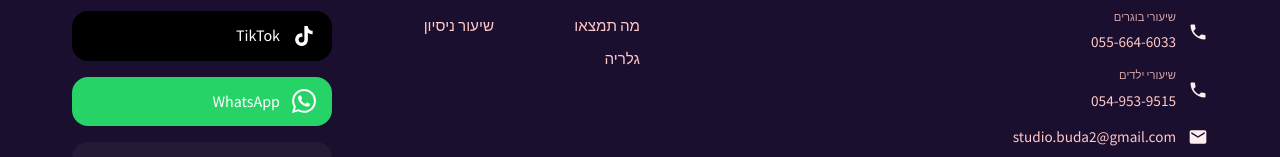
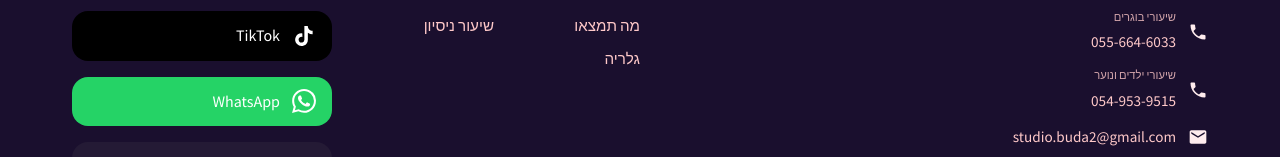
Before and after one commit to Maor-Ar/YaaraArtStudioClassesSite, an Angular app in the folder yaara-art-studio/: page /payments in a window 1280 px wide. Shown: the part 1261-1418 px from the top of the page. Built offline with nearby package versions, Linux system fonts and the light colour scheme.

Commit message:
Update footer and form components to reflect the change from "שיעורי ילדים" to "שיעורי ילדים ונוער" for improved clarity in class offerings

```diff
--- a/yaara-art-studio/src/app/components/footer/footer.component.html
+++ b/yaara-art-studio/src/app/components/footer/footer.component.html
@@ -22,7 +22,7 @@
               <path d="M6.62 10.79c1.44 2.83 3.76 5.14 6.59 6.59l2.2-2.2c.27-.27.67-.36 1.02-.24 1.12.37 2.33.57 3.57.57.55 0 1 .45 1 1V20c0 .55-.45 1-1 1-9.39 0-17-7.61-17-17 0-.55.45-1 1-1h3.5c.55 0 1 .45 1 1 0 1.25.2 2.45.57 3.57.11.35.03.74-.25 1.02l-2.2 2.2z"/>
             </svg>
             <div class="contact-phone-wrapper">
-              <span class="contact-phone-tag">שיעורי ילדים</span>
+              <span class="contact-phone-tag">שיעורי ילדים ונוער</span>
               <span class="contact-phone-number">054-953-9515</span>
             </div>
           </div>
--- a/yaara-art-studio/src/app/components/form/form.component.html
+++ b/yaara-art-studio/src/app/components/form/form.component.html
@@ -67,7 +67,7 @@
                 class="class-for-toggle-group"
                 [class.error]="isFieldInvalid('classFor')">
                 <mat-button-toggle value="בשבילי">שיעורי בוגרים</mat-button-toggle>
-                <mat-button-toggle value="בשביל הילד שלי">שיעורי ילדים</mat-button-toggle>
+                <mat-button-toggle value="בשביל הילד שלי">שיעורי ילדים ונוער</mat-button-toggle>
               </mat-button-toggle-group>
               <div class="error-message" *ngIf="isFieldInvalid('classFor')">
                 בחירת אופציה היא שדה חובה
@@ -182,7 +182,7 @@
               <path d="M6.62 10.79c1.44 2.83 3.76 5.14 6.59 6.59l2.2-2.2c.27-.27.67-.36 1.02-.24 1.12.37 2.33.57 3.57.57.55 0 1 .45 1 1V20c0 .55-.45 1-1 1-9.39 0-17-7.61-17-17 0-.55.45-1 1-1h3.5c.55 0 1 .45 1 1 0 1.25.2 2.45.57 3.57.11.35.03.74-.25 1.02l-2.2 2.2z"/>
             </svg>
             <div class="contact-phone-wrapper">
-              <span class="contact-phone-tag">שיעורי ילדים</span>
+              <span class="contact-phone-tag">שיעורי ילדים ונוער</span>
               <span class="contact-phone-number">054-953-9515</span>
             </div>
           </div>
```
